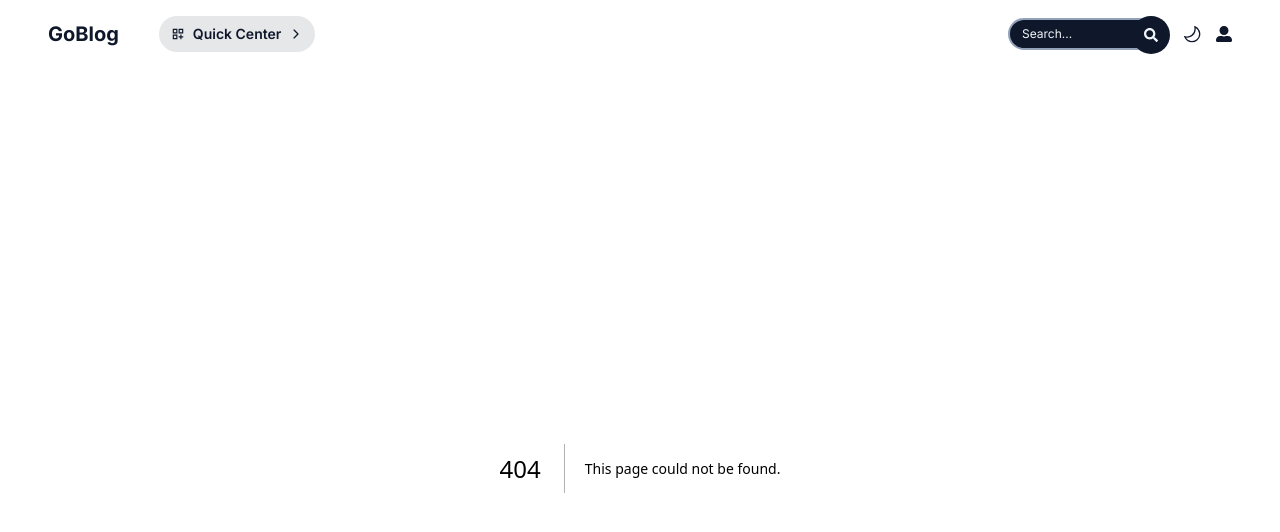
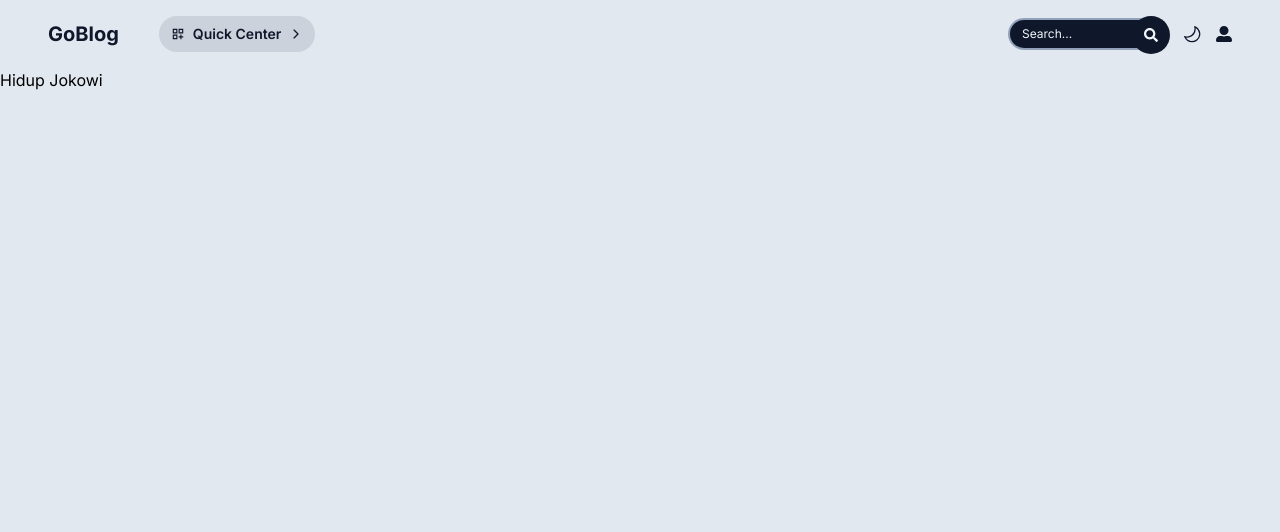
Before and after one commit to SyaPratama/GoBlogs, a Next.js app: page /about in a window 1280 px wide. Before the commit this address had no page. Shown: the top 532 px of the page. Built offline with nearby package versions, Linux system fonts and the light colour scheme.

Commit message:
core: add separate layout

```diff
--- /dev/null
+++ b/src/components/layout/DashboardLayout.tsx
@@ -0,0 +1,10 @@
+import { PropsWithChildren } from "react";
+
+export default function DashboardLayout({ children }: PropsWithChildren){
+    return (
+        <>
+            <h1>LOL</h1>
+            { children }
+        </>
+    );
+}
--- a/src/components/layout/Layout.tsx
+++ /dev/null
@@ -1,21 +0,0 @@
-import { PropsWithChildren } from "react";
-import Navbar from "./partials/Navbar";
-import { ThemeProvider } from "next-themes";
-import { HotkeysProvider } from "react-hotkeys-hook";
-
-export default function Layout({ children }: PropsWithChildren) {
-  return (
-    <>
-      <html suppressHydrationWarning>
-        <body className="dark:bg-slate-900 bg-slate-200">
-          <HotkeysProvider initiallyActiveScopes={["theme"]}>
-          <ThemeProvider attribute="class" enableSystem defaultTheme="system">
-            <Navbar />
-            {children}
-          </ThemeProvider>
-          </HotkeysProvider>
-        </body>
-      </html>
-    </>
-  );
-}
--- /dev/null
+++ b/src/components/layout/MainLayout.tsx
@@ -0,0 +1,11 @@
+import { PropsWithChildren } from "react";
+import Navbar from "./partials/Navbar";
+
+export default function MainLayout({ children }: PropsWithChildren) {
+  return (
+    <>
+      <Navbar />
+      {children}
+    </>
+  );
+}
--- a/src/pages/_app.tsx
+++ b/src/pages/_app.tsx
@@ -1,7 +1,11 @@
 import type { AppProps } from "next/app";
-import Layout from "@/components/layout/Layout";
+import MainLayout from "@/components/layout/MainLayout";
 import "@/assets/styles/main.css";
 import { Inter } from "next/font/google";
+import { ThemeProvider } from "next-themes";
+import { HotkeysProvider } from "react-hotkeys-hook";
+import { useRouter } from "next/router";
+import DashboardLayout from "@/components/layout/DashboardLayout";
 
 const inter = Inter({
   display: "swap",
@@ -9,8 +13,24 @@ const inter = Inter({
 });
 
 export default function App({ Component, pageProps }: AppProps) {
+  const router = useRouter();
+
+  const isDashboard = router.pathname.startsWith('/dashboard');
+
+  const Layout = isDashboard ? DashboardLayout :  MainLayout;
+
+
   return (
-    <>
+    <html suppressHydrationWarning>
+      <body className="dark:bg-slate-900 bg-slate-200">
+        <HotkeysProvider initiallyActiveScopes={["theme"]}>
+          <ThemeProvider
+            attribute="class"
+            disableTransitionOnChange={true}
+            scriptProps={{ "data-cfasync": "false" }}
+            enableSystem
+            defaultTheme="system"
+          >
             <style jsx global>
               {`
                 html {
@@ -21,6 +41,9 @@ export default function App({ Component, pageProps }: AppProps) {
             <Layout>
               <Component {...pageProps} />
             </Layout>
-    </>
+          </ThemeProvider>
+        </HotkeysProvider>
+      </body>
+    </html>
   );
 }
--- /dev/null
+++ b/src/pages/about.tsx
@@ -0,0 +1,7 @@
+export default function AboutPage(){
+    return (
+        <>
+        <h1>Hidup Jokowi</h1>
+        </>
+    );
+}
--- /dev/null
+++ b/src/pages/dashboard/test.tsx
@@ -0,0 +1,3 @@
+export default function TestPage(){
+    return <h1>Test</h1>
+}
```
Lines whose indentation alone changed are shown as unchanged.
